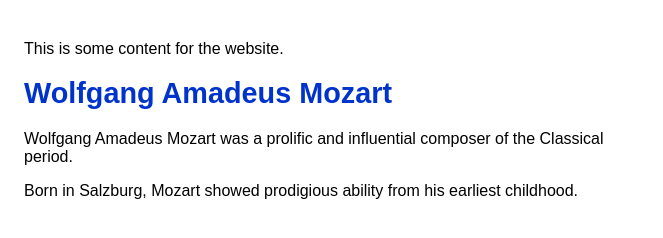
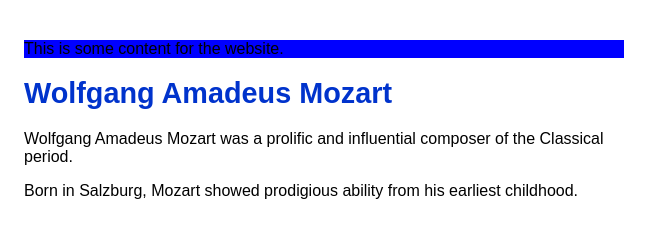
Before and after one commit to ARandomBoY21/COMP001A.LectureActivity2, a plain HTML site: page index.html in a window 1280 px wide. Shown: the whole page, without its empty margins (0-663 px from the left). Drawn offline with Linux system fonts and the light colour scheme.

Commit message:
corrected intentional css "blu" error

```diff
--- a/main.css
+++ b/main.css
@@ -16,4 +16,4 @@ border-bottom: 3px solid #0033cc;
 ul {
 list-style-type: square;
 }
-.content { background-color: blu; /* "blu" is not a valid color value. It should be "blue". */ }
+.content { background-color: blue; }
```
